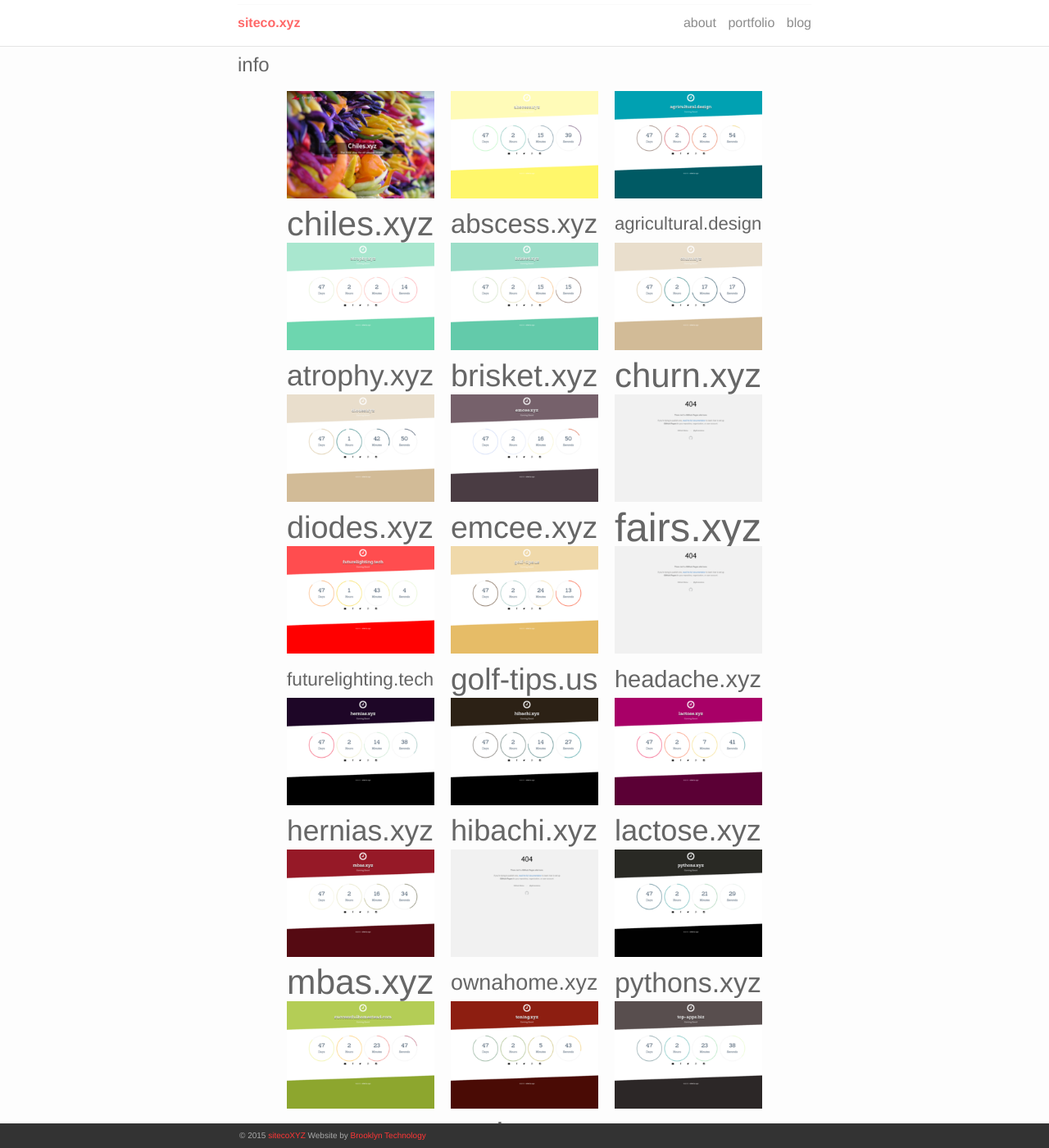
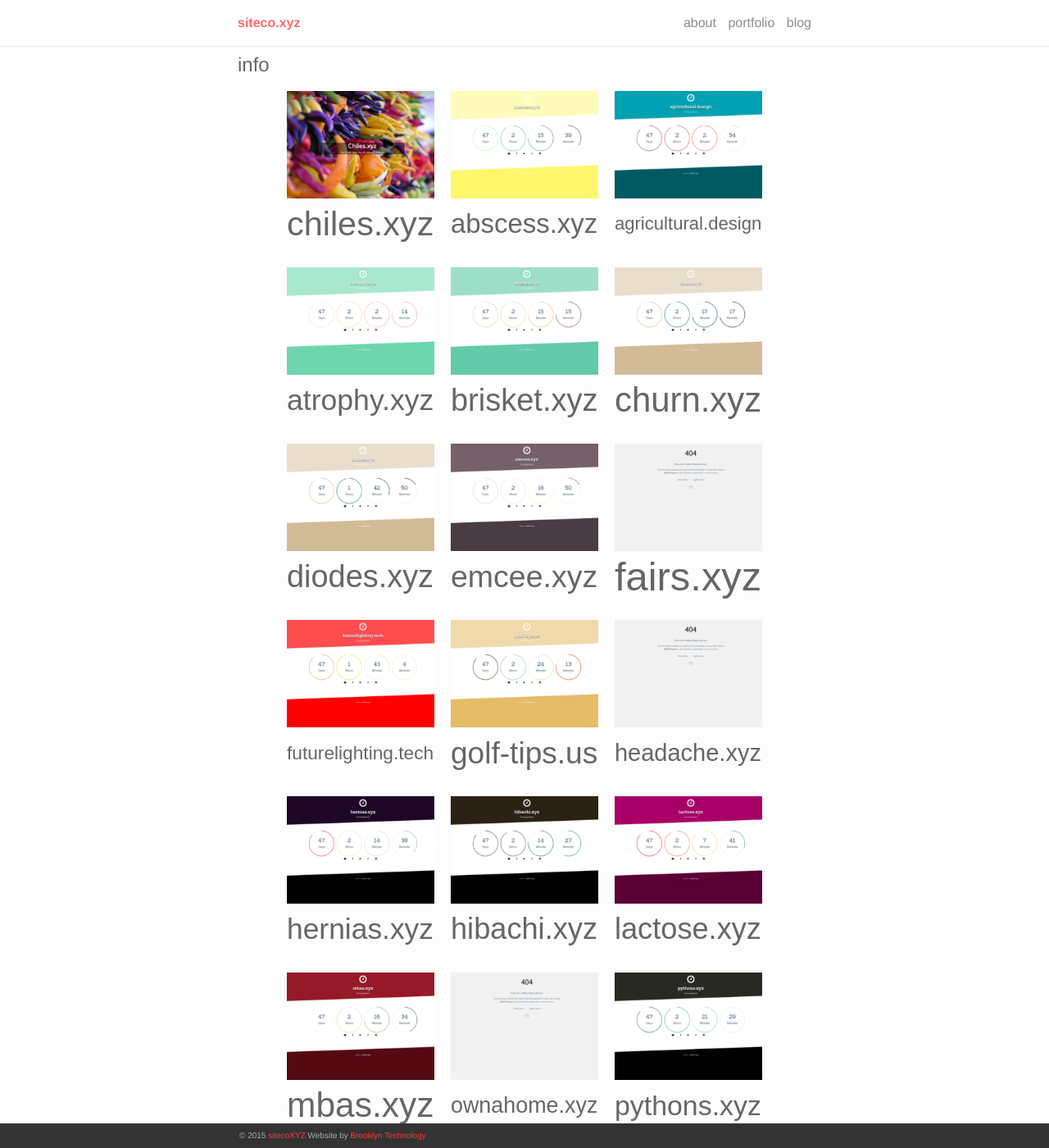
Before and after one commit to sitecoxyz/siteco.xyz, a Jekyll site: the page built from index.html, in a window 1280 px wide and 1400 px high, scrolled down 300 px. Shown: the whole window at 82% size. Built offline with Jekyll 4.4.1, drawn with Linux system fonts in a browser that asks for light colours; nearby versions of some CDN libraries; some web fonts are replaced; the list of posts is cut into pages by our own code.

Commit message:
font test

```diff
--- a/_includes/head.html
+++ b/_includes/head.html
@@ -10,4 +10,5 @@
     <link rel="canonical" href="{{ page.url | replace:'index.html','' | prepend: site.baseurl | prepend: site.url }}">
 
     <link rel="stylesheet" href="//maxcdn.bootstrapcdn.com/font-awesome/4.3.0/css/font-awesome.min.css">
+    <link href='https://fonts.googleapis.com/css?family=Six+Caps' rel='stylesheet' type='text/css'>
 </head>
--- a/_sass/_base.scss
+++ b/_sass/_base.scss
@@ -213,6 +213,9 @@
     }
 }
 
+.dname {
+  font-family: 'Six Caps', sans-serif;
+}
 
 /**
  * Clearfix
--- a/_sass/_layout.scss
+++ b/_sass/_layout.scss
@@ -214,6 +214,9 @@
 box-sizing: border-box;
 padding: 10px;
 margin-top: 10px;
+margin-bottom: 30px;
+}
+.dname {
 }
 .thumbnail{
 width: 100%;
```
